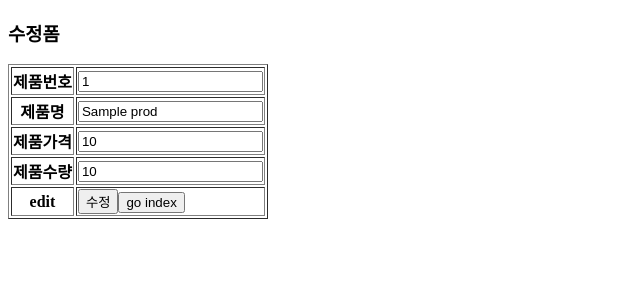
After one commit to ctrl-droid/webAPP, a Flask app: template product/templates/product/edit_form2.html in a window 1280 px wide. The commit adds this page. Shown: the top 300 px of the page, without its empty margins (0-640 px from the left). Run offline with Flask 2, Linux system fonts and the light colour scheme; the template is opened without the code that fills it: most values are stand-ins (such as "Sample title", 1, 10 or a date in 2020).

Commit message:
product delete추가

```diff
--- a/product/app.py
+++ b/product/app.py
@@ -46,11 +46,28 @@ def edit_form():
 
 @app.route('/product/edit', methods=['POST']) #수정완료
 def edit():
-    return '준비중'
+    num = request.form.get('num', 0, int)
+    price = request.form.get('price', 0, int)
+    amount = request.form.get('amount', 0, int)
+    prod = vo.Product(num=num, price=price, amount=amount)
+    prod_service.editProduct(prod)
+    return render_template('index.html')
 
+@app.route('/product/del')
+def delete():
+    num = request.args.get('num', 0, int)
+    prod = prod_service.delProduct(num)
+    return render_template('index.html')
 
-
+@app.route('/product/detail')
+def get_num():
+    num = request.args.get('num', 0, int)
+    prod = prod_service.getProduct(num)
+    if prod==None:
+        return '없는 제품 번호'
+    else:
+        return render_template('product/detail.html', prod=prod)
 
 
 if __name__ == '__main__':
-    app.run()
+    app.run(debug=True)
--- /dev/null
+++ b/product/templates/product/edit_form2.html
@@ -0,0 +1,35 @@
+<!DOCTYPE html>
+<html lang="en">
+<head>
+    <meta charset="UTF-8">
+    <title>Title</title>
+  <script>
+    function go(){
+      location.href='/';  //페이지 이동
+    }
+  </script>
+</head>
+<body>
+<h3>수정폼</h3>
+<form action="/product/edit" method="post">
+  <table border="1">
+    <tr>
+      <th>제품번호</th><td><input type="text" name="num" value="{{prod.num}}" readonly></td>
+    </tr>
+    <tr>
+      <th>제품명</th><td><input type="text" name="name" value="{{prod.name}}" readonly></td>
+    </tr>
+    <tr>
+      <th>제품가격</th><td><input type="text" name="price" value="{{prod.price}}" ></td>
+    </tr>
+    <tr>
+      <th>제품수량</th><td><input type="text" name="amount" value="{{prod.amount}}"></td>
+    </tr>
+    <tr>
+      <th>edit</th>
+      <td><input type="submit" value="수정"><input type="button" value="go index" onclick="go()"></td>
+    </tr>
+  </table>
+</form>
+</body>
+</html>
```
Also changed, not shown: product/model.py (+11 -0 lines), product/templates/product/list.html (+9 -3 lines).
